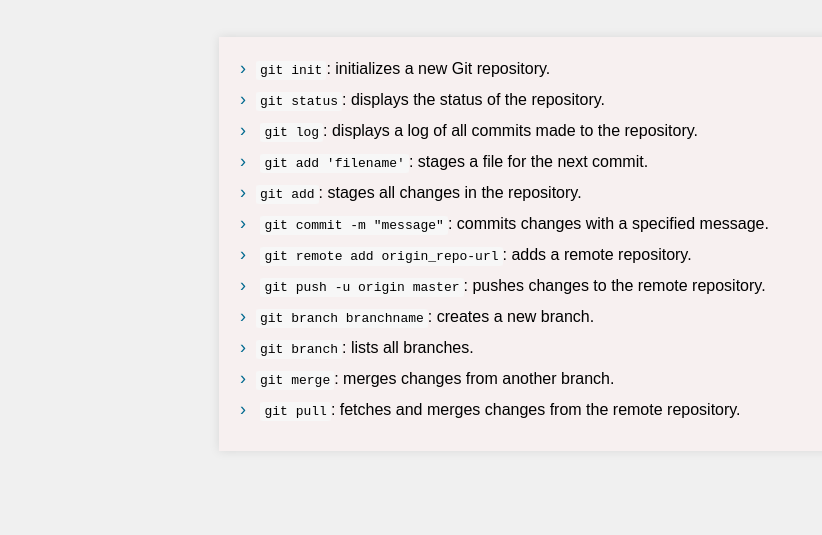
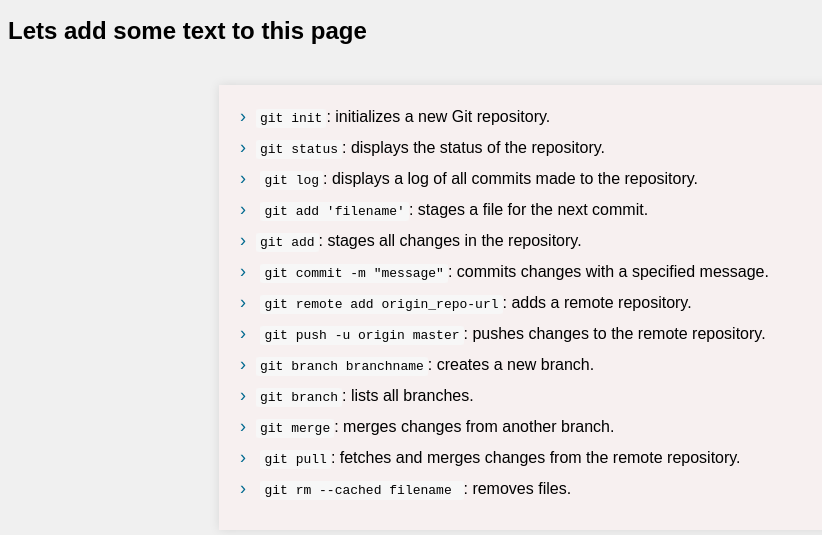
Before and after one commit to Pankani1/git, a plain HTML site: page index.html in a window 1280 px wide. Shown: the part 61-596 px from the top of the page, without its empty margins (0-822 px from the left). Drawn offline with Linux system fonts and the light colour scheme.

Commit message:
second commit

```diff
--- a/index.html
+++ b/index.html
@@ -8,6 +8,7 @@
   </head>
   <body>
     <h1>Git Commands</h1>
+    <h2>Lets add some text to this page</h2>
     <div class="git-commands">
       <ul>
         <li><code>git init</code>: initializes a new Git repository.</li>
@@ -38,6 +39,9 @@
           <code>git pull</code>: fetches and merges changes from the remote
           repository.
         </li>
+        <li>
+            <code>git rm --cached filename </code>: removes files.
+          </li>
       </ul>
     </div>
   </body>
```
